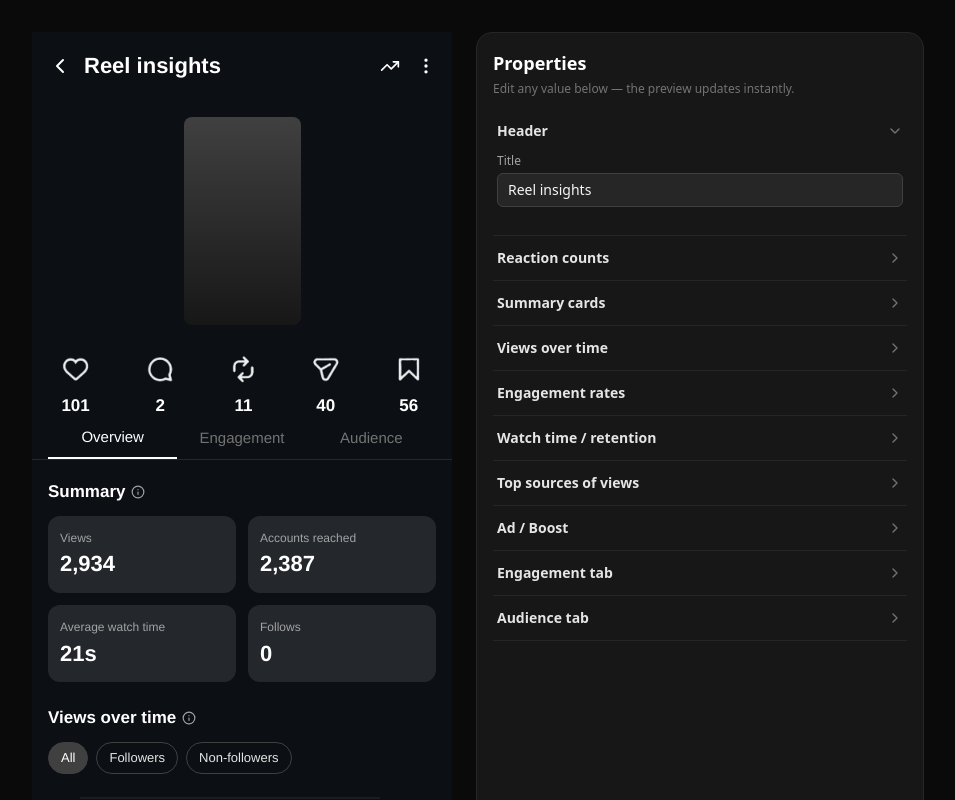
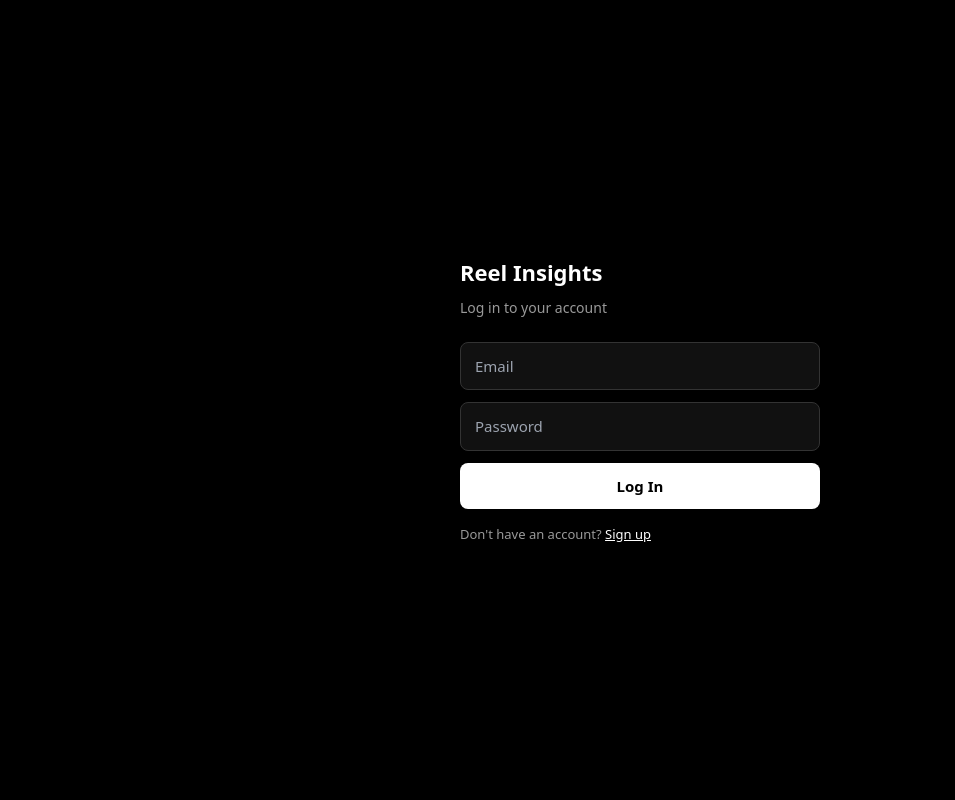
Before and after one commit to hellnahh-om/reel-insights, a React (Vite) app: page / in a window 1280 px wide. Shown: the top 800 px of the page, without its empty margins (0-955 px from the left). Built offline with nearby package versions, Linux system fonts and the light colour scheme; no server answers.

Commit message:
Replace ReelInsightsEditor with App component

```diff
--- a/src/main.jsx
+++ b/src/main.jsx
@@ -1,10 +1,10 @@
 import React from "react";
 import ReactDOM from "react-dom/client";
-import ReelInsightsEditor from "./ReelInsightsEditor.jsx";
+import App from "./App.jsx";
 import "./index.css";
 
 ReactDOM.createRoot(document.getElementById("root")).render(
   <React.StrictMode>
-    <ReelInsightsEditor />
+    <App />
   </React.StrictMode>
 );
```
